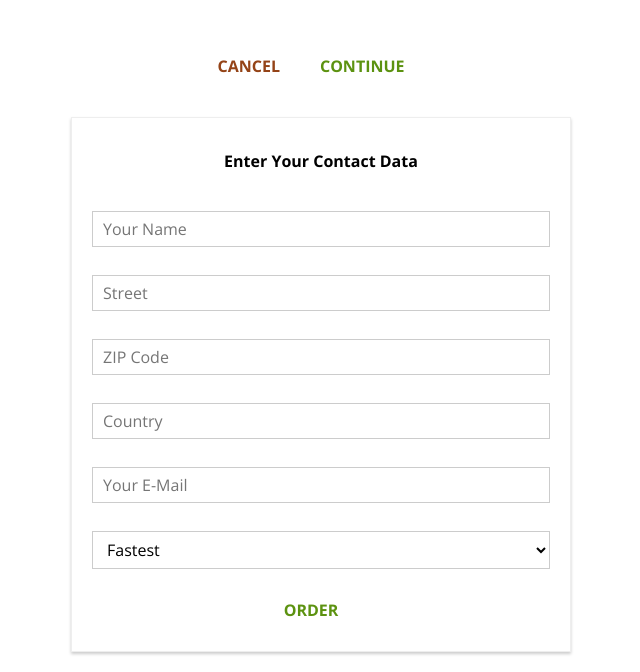
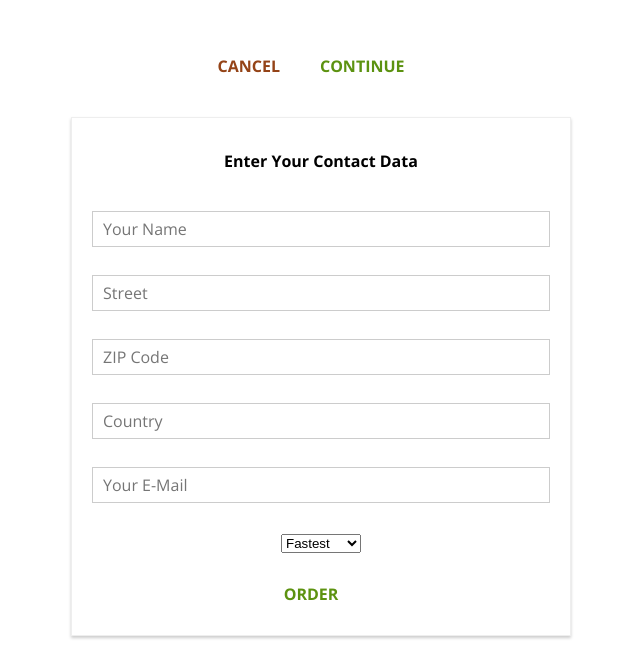
Before and after one commit to mrtdmr/React-TheCompleteGuide, a React (Create React App) app in the folder burger-app/: page /checkout/contact-data in a window 1280 px wide. Shown: the part 701-1373 px from the top of the page, without its empty margins (319-959 px from the left). Built offline with nearby package versions, Linux system fonts and the light colour scheme.

Commit message:
191219_0020

```diff
--- a/burger-app/src/components/UI/Input/Input.js
+++ b/burger-app/src/components/UI/Input/Input.js
@@ -6,6 +6,7 @@ const input = props => {
     case "input":
       inputElement = (
         <input
+          onChange={props.changed}
           className={classes.InputElement}
           {...props.elementConfig}
           value={props.value}
@@ -15,6 +16,7 @@ const input = props => {
     case "textarea":
       inputElement = (
         <textarea
+          onChange={props.changed}
           className={classes.InputElement}
           {...props.elementConfig}
           value={props.value}
@@ -23,7 +25,11 @@ const input = props => {
       break;
     case "select":
       inputElement = (
-        <select className={classes.InputElement} value={props.value}>
+        <select
+          onChange={props.changed}
+          lassName={classes.InputElement}
+          value={props.value}
+        >
           {props.elementConfig.options.map(option => (
             <option key={option.value} value={option.value}>
               {option.displayValue}
```
